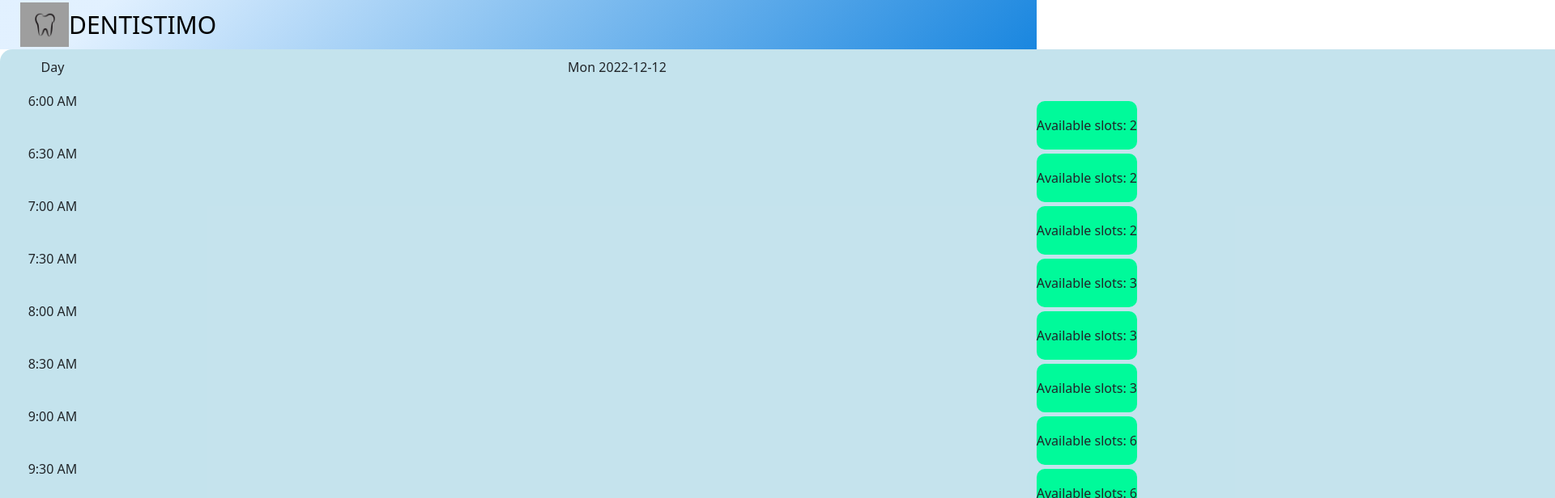
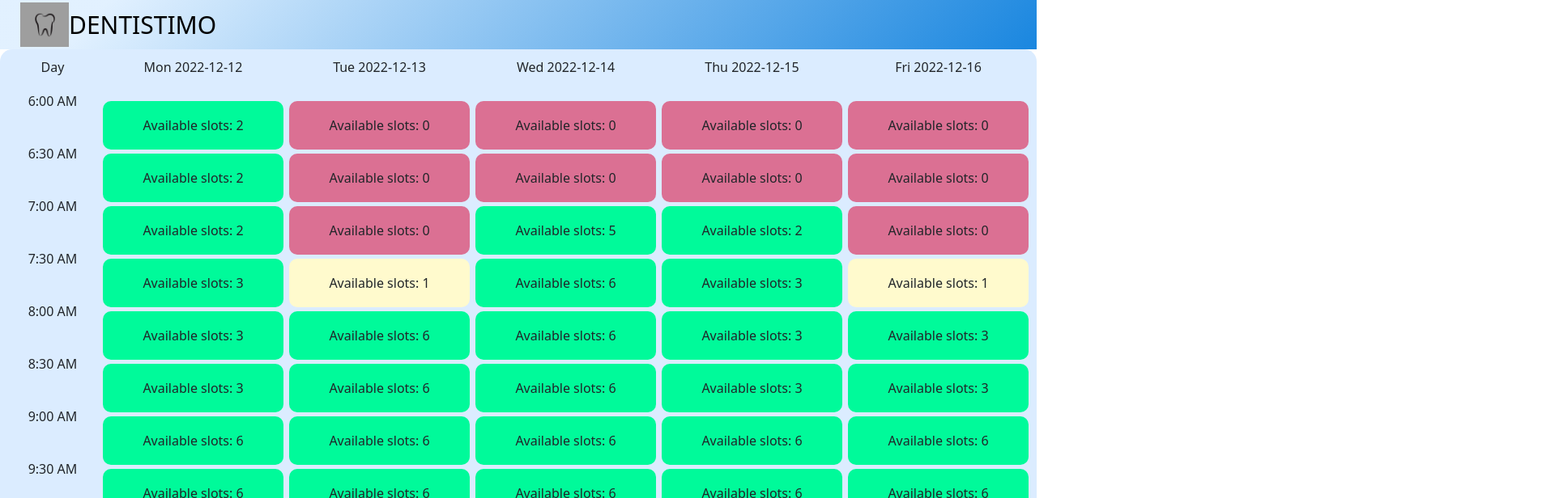
Before and after one commit to litvem/T11_Web_Application, a Vue app in the folder frontend/: page /schedule in a window 1280 px wide. Shown: the top 616 px of the page at 81% size, 1920 px wide, since content can reach past the window. Built offline with nearby package versions, Linux system fonts and the light colour scheme; no server answers; grey boxes are pictures that could not be loaded; what gmap-vue, vue-browser-geolocation would draw is missing.

Commit message:
#3 Fix display alignment
The columns of the schedule component now render with the same width

Co-Authored-By: Nicole <nicolean@student.chalmers.se>

```diff
--- a/frontend/src/assets/main.css
+++ b/frontend/src/assets/main.css
@@ -84,7 +84,6 @@ section .map {
 }
 
 section .schedule-related {
-  background-color: #1082e03c;
   width: 60%;
   height: 100%;
   display: flex;
@@ -118,7 +117,6 @@ label {
 }
 
 section .schedule-related .filtered-schedule {
-  background-color: #e08d1029;
   width: 100%;
   height: 85%;
   display: flex;
--- a/frontend/src/components/Schedule.vue
+++ b/frontend/src/components/Schedule.vue
@@ -1,12 +1,12 @@
 <template>
   <div class="wrapper">
     <div class="titles">
-      <div>
-        <p class="day">Day</p>
+      <div class="day">
+        <p>Day</p>
       </div>
-      <p class="weekday" v-for="day in week.length - 2">
-        {{ week[day - 1].day }} {{ week[day - 1].date }}
-      </p>
+      <div class="weekday" v-for="day in week.length - 2">
+        <p>{{ week[day - 1].day }} {{ week[day - 1].date }}</p>
+      </div>
     </div>
     <div class="timeline">
       <div class="timeline-timestamps">
@@ -121,14 +121,20 @@ export default {
 
 <style scoped>
 .wrapper {
-  --day-width: 100%;
   --time-width: 110px;
   --slot-height: 60px;
-  width: calc(var(--time-width) + var(--day-width) * 5 + 40px);
+  width: 100%;
+  --day-width: calc((100% - var(--time-width)) / 5 - 7px);
   padding: 10px;
-  background-color: rgba(173, 216, 230, 0.71);
+  background-color: rgba(151, 201, 255, 0.348);
+  backdrop-filter: blur(2px);
   border-radius: 15px;
-  overflow-y: scroll;
+  display: flex;
+  flex-direction: column;
+}
+
+.wrapper::-webkit-scrollbar {
+  display: none;
 }
 
 .titles {
@@ -177,11 +183,11 @@ p {
 .schedule {
   margin: 0;
   padding-top: calc(var(--slot-height) / 2);
+  width: var(--day-width);
 }
 
 .timeslot {
   margin: 0 0 5px;
-  width: var(--day-width);
   height: var(--slot-height);
   background-color: mediumspringgreen;
   border-radius: 10px;
@@ -203,4 +209,8 @@ p {
   transform: scale(1.05, 1.05);
   transition: all 0.3s ease;
 }
+
+.amount-0:hover {
+  cursor: not-allowed;
+}
 </style>
```
